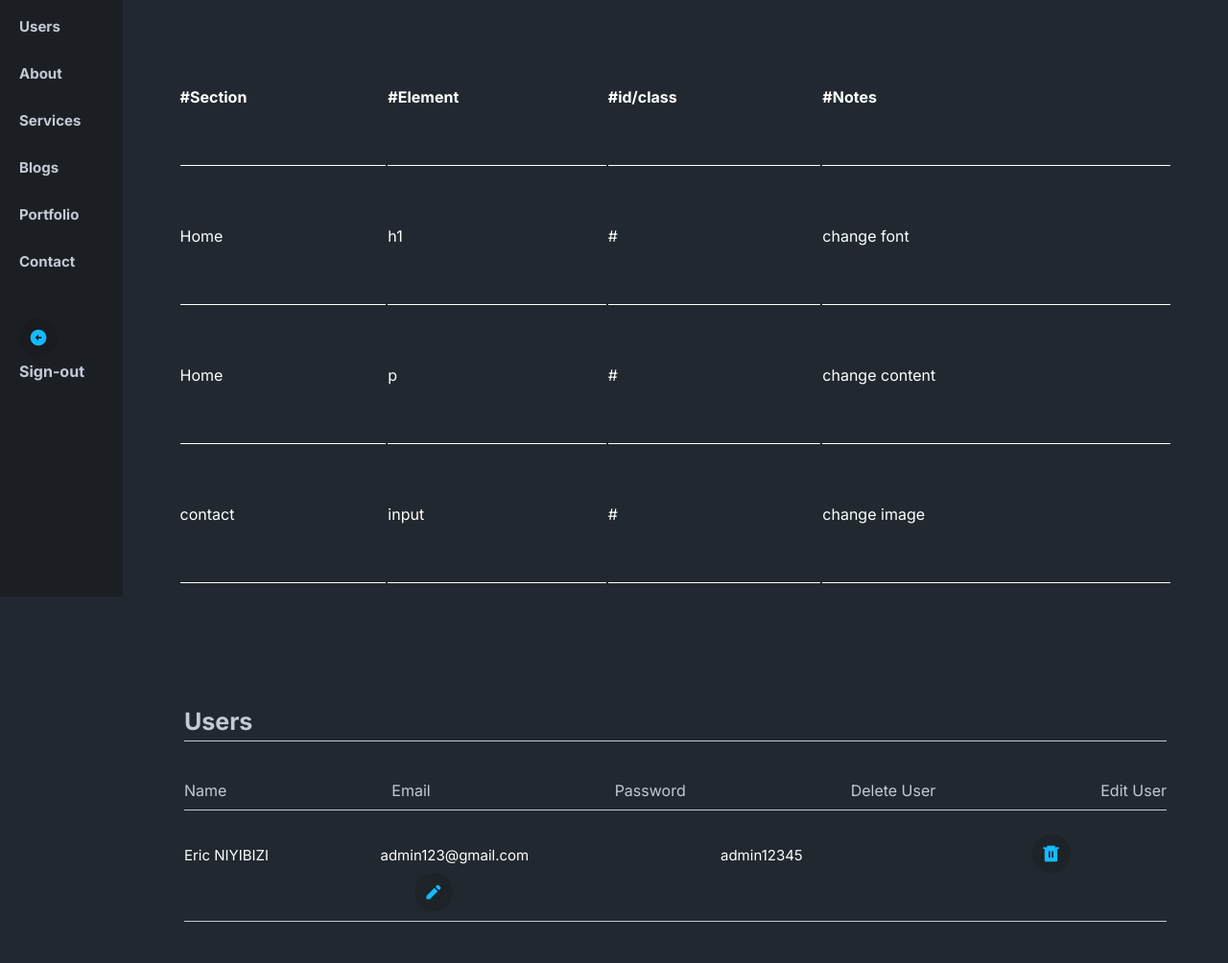
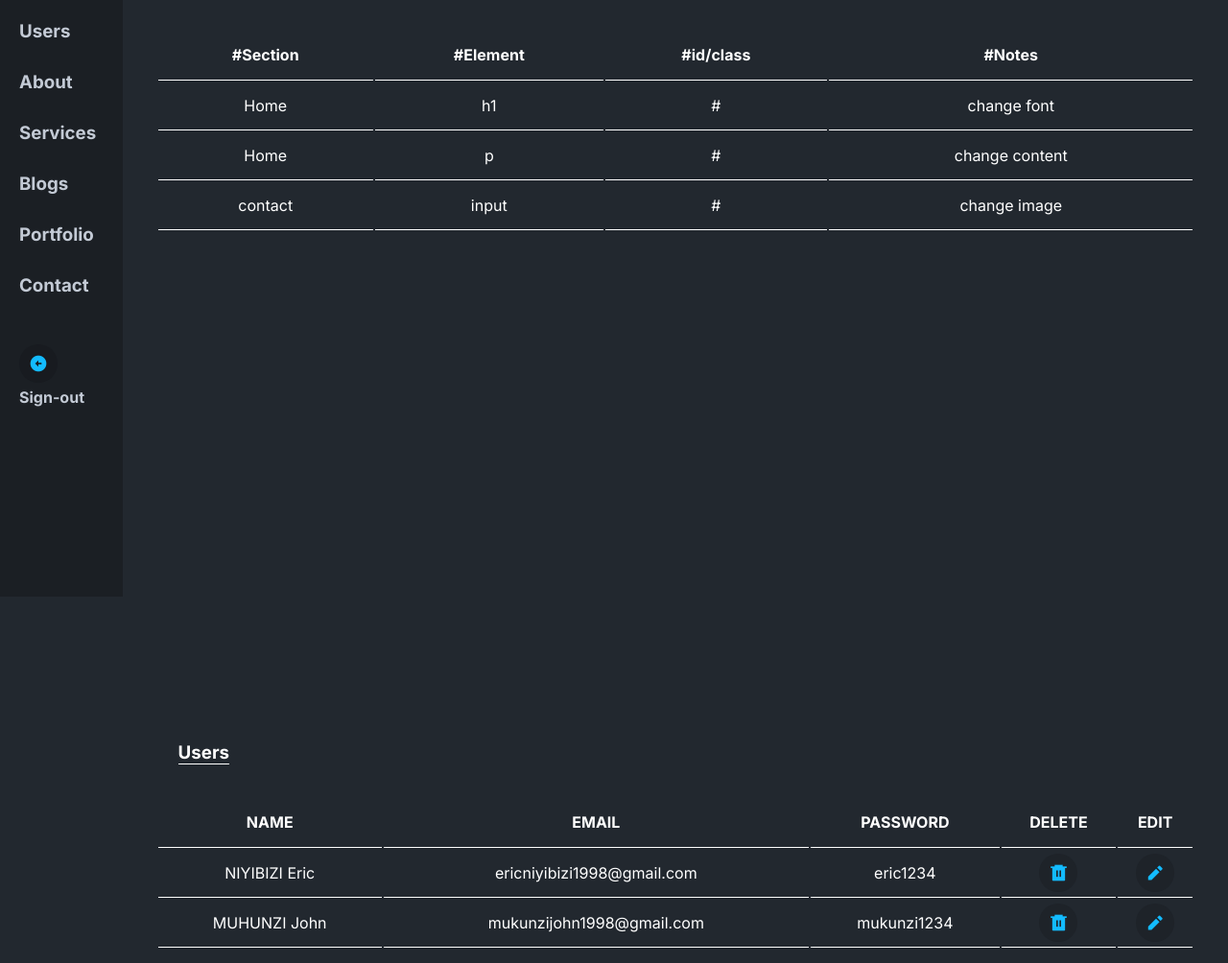
Before and after one commit to niyibi250/My-BRAND-NIYIBIZI, a plain HTML site: page UI/dashboard.html in a window 1280 px wide. Shown: the part 178-1182 px from the top of the page at 96% size. Drawn offline with nearby package versions, Linux system fonts and the light colour scheme; no server answers.

Commit message:
bug: make table

```diff
--- a/UI/dashboard.css
+++ b/UI/dashboard.css
@@ -149,101 +149,64 @@ i:hover{
     color: var(--bg-color);
     margin: 10px 0 0 0;
 }
-#dashboard{
+/* Dashboard */
+/* ----------------------------------------------------------------------- */
+.main_page_container{
     background-color: var(--second-bg-color);
     width: 100vw;
     height: 100vh;
     z-index: 1;
 }
-.container_content{
+.secand_main_container{
    padding: 10% 0 0 10%;
    display: flex;
    flex-direction: column;
    align-items: center;
-   justify-content: space-between;
+   justify-content:start;
    height: 100%;
 }
 
 
-#dashboard h3{
+.secand_main_container h3{
     margin: 2% 5%;
     align-self: flex-start;
     border-bottom: 1.5px solid;
     padding: 0px;
 }
 
-table{
+.table_{
     width: 100%;
-    height: 100%;
-    padding: 1% 5%;
+    height: fit-content;
+    padding: 1% 3%;
 }
-th{
-    text-align: start;
+.table_row{
+    height: 50px;
+}
+.table_head{
+    text-align: center;
     border-bottom: 1.5px solid;
     border-collapse: collapse;
+    height: 20px;
+    padding-bottom: 2px;
 }
-td{
+.table_data{
+    text-align: center;
     border-bottom: 1.5px solid;
+    border-collapse: collapse;
+    height: 20px;
 }
 
 h4{
     display: inline-block;
 }
-h3{
-    font-size: var(--h3-font);
-    color: var(--other-colar);
-}
+
 
 /* style user */
 /* -------------------------------------------------------------------------------------- */
-#user_page{
-    width: 100vw;
-    min-height: 100vh;
-    background: var(--second-bg-color);
-    color: var(--other-colar);
-}
-.contact_message_list{
 
-}
-#user_first_low{
-    border-bottom: 1px solid var(--other-colar);
-    padding: 0 0 10px 0;
-    margin-bottom: 20px;
-    display: flex;
-    justify-content: space-between;
-    align-content: center;
-    margin-top: 4%;
-}
-.user{
-    display: flex;
-    align-items: center;
-    flex-direction: row;
-    align-items: center;
-    margin-top: 60px;
-    border-bottom: 1px solid var(--other-colar);
-    padding-bottom: 20px;
-}
-.user_row{
-    margin-top:25px;
-    border-bottom: 1px solid var(--other-colar);
-    padding-bottom: 10px;
-}
-.user_row .email_{
-     width: 250px;
-}
-.user_row .password{
-    margin-left: 100px;
-    width: 150px;
-}
-.user_row .ri-delete-bin-6-fill{
-    margin-left: 170px;
-}
-.user_row .ri-pencil-fill{
-    margin-left: 240px;
-}
 
 /* style about */
-
+/* -------------------------------------------------------------------------- */
 #about{
    width: 100vw;
    height: 100vh;
@@ -308,6 +271,7 @@ button{
 }
 
 /* styling blogs */
+/* ----------------------------------------------------------------------------- */
 
 #blogs_page{
     width: 100vw;
@@ -369,9 +333,10 @@ li h4{
     width: 100px;
     text-align: start;
 }
+
 .Blogs_categolies{
     width: 100px;
-    text-align: center;
+    text-align: start;
 }
 .last_madified{
     text-align: center;
@@ -507,13 +472,62 @@ form{
  font-size: 35px;
 }
 
+/* styling portofolio */
+/* --------------------------------------------------------------------------------------------------- */
+ #portofolio_page{
+    width: 100vw;
+    min-height: 100vh;
+    background: var(--bg-color);
+    color: var(--other-colar);
+ }
+.portofolio_page{
+    width: 95%;
+    height: 100%;
+    display: flex;
+    flex-direction: column;
+    padding: 8% 0 0 15%;
+    position: relative;
+}
+
+#portofolio_first_row{
+    display: flex;
+    flex-direction: row;
+    align-items: center;
+    justify-content: space-between;
+    border-bottom: 1px solid var(--other-colar);
+    margin-bottom: 20px;
+}
+
+
+.portofolio_page h3{
+    margin: 30px 0 40px 0;
+   font-size: 25px;
+   border-bottom: 1px solid var(--other-colar);
+}
+.list_of_portofolio{
+    margin-top: 17px;
+}
+.portforial_titles{
+    width: 300px;
+    text-align: start;
+}
+#portofolio_first_row #last_madified{
+     margin-left: 100px;
+}
+.portforial_madified{
+    margin-right: 120px;
+}
+#portofolio_first_row #action_delete{
+    margin-left: 80px;
+}
+
 /* style contact section */
 /* -------------------------------------------------------------------------------------------------- */
 
 #contact_{
     width: 100vw;
     min-height: 100vh;
-    background: var(--bg-color);
+    background: var(--second-bg-color);
     color: var(--other-colar);
 }
 .contact_{
--- a/UI/dashboard.html
+++ b/UI/dashboard.html
@@ -31,7 +31,7 @@
                 <h3><a href="#about">About</a></h3>
                 <h3><a>Services</a></h3>
                 <h3><a href="#blogs_page">Blogs</a></h3>
-                <h3><a>Portfolio</a></h3>
+                <h3><a href="#portofolio_page">Portfolio</a></h3>
                 <h3><a href="#contact_">Contact</a></h3>
             </div>
             <a href="/UI/index.html"><i class="ri-arrow-left-circle-fill" ></i></a>
@@ -57,59 +57,65 @@
         </div>
         <!-- Dashbord -->
 
-        <section class="container" id="dashboard">
-           <div class="container_content">
-                <h3>Recent activities</h3>
-                <table>
-                    <tr>
-                        <th>#Section</th>
-                        <th>#Element</th>
-                        <th>#id/class</th>
-                        <th>#Notes</th>
+        <section class="main_page_container" id="dashboard">
+           <div class="secand_main_container">
+                <h3 class="page_title">Recent activities</h3>
+                <table class="table_">
+                    <tr class="table_row">
+                        <th class="table_head">#Section</th>
+                        <th class="table_head">#Element</th>
+                        <th class="table_head">#id/class</th>
+                        <th class="table_head">#Notes</th>
                     </tr>
-                    <tr>
-                        <td>Home</td>
-                        <td>h1</td>
-                        <td>#</td>
-                        <td>change font</td>
+                    <tr class="table_row">
+                        <td class="table_data">Home</td>
+                        <td class="table_data">h1</td>
+                        <td class="table_data">#</td>
+                        <td class="table_data">change font</td>
                     </tr>
-                    <tr>
-                        <td>Home</td>
-                        <td>p</td>
-                        <td>#</td>
-                        <td>change content</td>
+                    <tr class="table_row">
+                        <td class="table_data">Home</td>
+                        <td class="table_data">p</td>
+                        <td class="table_data">#</td>
+                        <td class="table_data">change content</td>
                     </tr>
-                    <tr>
-                        <td>contact</td>
-                        <td>input</td>
-                        <td>#</td>
-                        <td>change image</td>
+                    <tr class="table_row">
+                        <td class="table_data">contact</td>
+                        <td class="table_data">input</td>
+                        <td class="table_data">#</td>
+                        <td class="table_data">change image</td>
                     </tr>
                 </table>
             </div>
         </section>
         <!-- user -->
-        <section class="container" id="user_page">
-            <div class="user_ contact_">
+        <section class="main_page_container" id="user_page">
+            <div class ='secand_main_container' id="user_ contact_container">
                 <h3>Users</h3>
-                <div class="user_container_first_low contact_message_first_low">
-                    <div id="user_first_low">
-                       <div id="name_">Name</div>
-                       <div id="email_">Email</div>
-                       <div id="Password">Password</div>
-                       <div id="delete_">Delete User</div>
-                       <div id="edit_">Edit User</div>
-                    </div>
-                    <ul id="user_list">
-                        <li class="user_row">
-                            <h4 class="name_">Eric NIYIBIZI</h4>
-                            <h4 class="email_">admin123@gmail.com</h4>
-                            <h4 class="password">admin12345</h4>
-                            <i class="ri-delete-bin-6-fill delete_c"></i>
-                            <i class="ri-pencil-fill"></i>
-                        </li>
-                    </ul>
-                </div>
+
+                <table class="table_">
+                    <tr class="table_row">
+                        <th class="table_head">NAME</th>
+                        <th class="table_head">EMAIL</th>
+                        <th class="table_head">PASSWORD</th>
+                        <th class="table_head">DELETE</th>
+                        <th class="table_head">EDIT</th>
+                    </tr>
+                    <tr class="table_row">
+                        <td class="table_data">NIYIBIZI Eric</td>
+                        <td class="table_data">ericniyibizi1998@gmail.com</td>
+                        <td class="table_data">eric1234</td>
+                        <td class="table_data"><i class="ri-delete-bin-6-fill"></i></td>
+                        <td class="table_data"><i class="ri-pencil-fill"></i></td>
+                    </tr>
+                    <tr class="table_row">
+                        <td class="table_data">MUHUNZI John</td>
+                        <td class="table_data">mukunzijohn1998@gmail.com</td>
+                        <td class="table_data">mukunzi1234</td>
+                        <td class="table_data"><i class="ri-delete-bin-6-fill"></i></td>
+                        <td class="table_data"><i class="ri-pencil-fill"></i></td>
+                    </tr>
+                </table>
             </div>
 
         </section>
@@ -228,6 +234,31 @@
                 </div>
             </div>
         </section>
+
+        <!--portofolio-->
+        <section class="container" id="portofolio_page">
+            <div class="portofolio_page">
+                <h3>Portofolio</h3>
+                <div class="list_of_portofolio">
+                    <div id="portofolio_first_row">
+                        <div id="titles_">Portfolio Title</div>
+                        <div id="last_madified_">Last Modified</div>
+                        <div id="action_delete_">Delete</div>
+                        <div id="action_edit_">Edit</div>
+                    </div>
+                    <ul class="blogs_list" id="list_of_portofolio_cont">
+                        <li class="blog">
+                            <h4 class="portforial_titles">Website Development For Dark Mode</h4>
+                            <h4 class="portforial_madified">----</h4>
+                            <i class="ri-delete-bin-6-fill"></i>
+                            <i class="ri-pencil-fill"></i>
+                        </li>
+                    </ul>
+                </div>
+
+            </div>
+        </section>
+
         <!-- Contact -->
         <section class="container" id="contact_">
             <div class="contact_">
```
